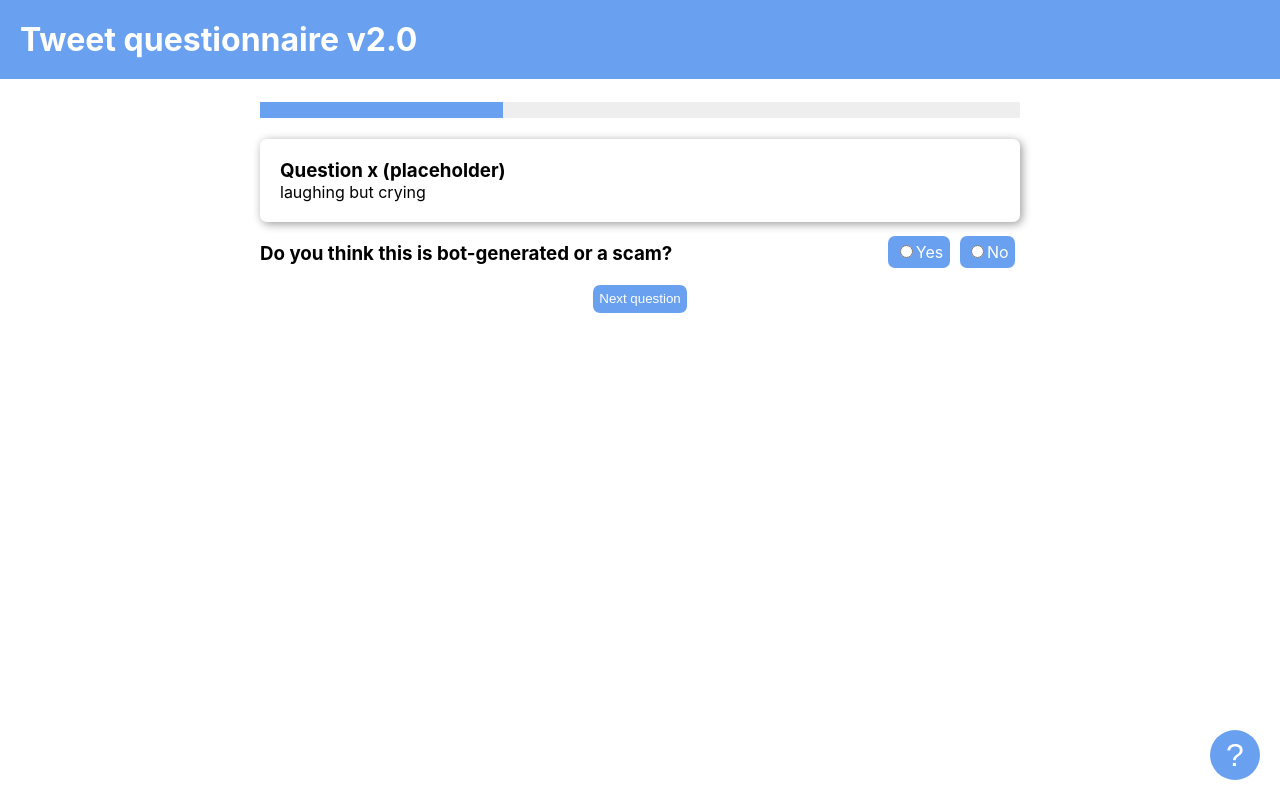
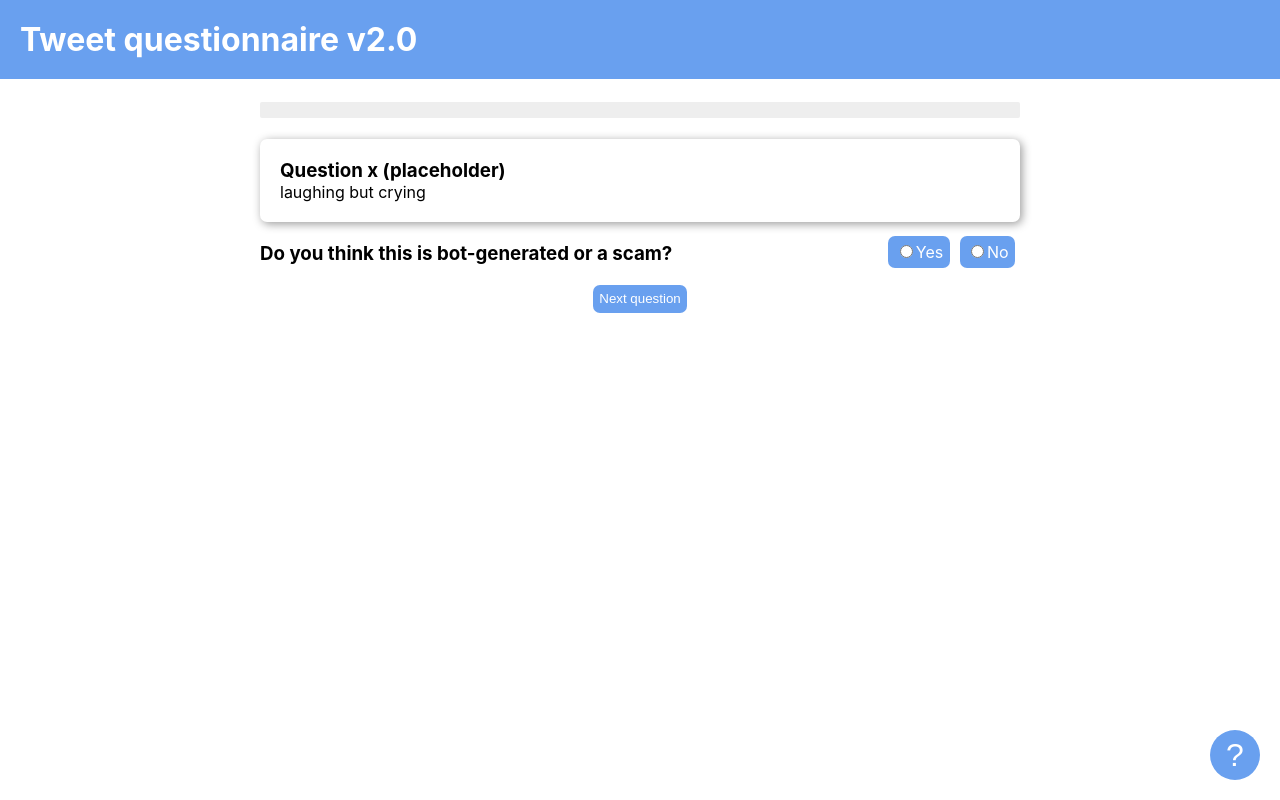
Before and after one commit to AshkanArabim/bot-detection-quiz, a React (Create React App) app in the folder front/: page / in a window 1280 px wide. Built offline with nearby package versions, Linux system fonts and the light colour scheme; the HTML template or start-up script is replaced by a standard one.

Commit message:
add progress bar functionality

```diff
--- a/front/src/components/Quiz/Quiz.js
+++ b/front/src/components/Quiz/Quiz.js
@@ -1,3 +1,5 @@
+import React, { useState } from "react";
+
 import ProgressBar from "../ProgressBar/ProgressBar";
 import TweetCard from "../TweetCard/TweetCard";
 import ResponseButtons from "../ResponseButtons/ResponseButtons";
@@ -5,18 +7,31 @@ import { database } from "../../scripts/database";
 
 import "./Quiz.css";
 
+const tweets = database(); // tweets is an instance of database
+const testLength = 8;
+tweets.getTweets(testLength);
 export default function Quiz() {
-  const tweets = database(); // tweets is an instance of database
-  tweets.getTweets(8);
-  console.log("This is quiz");
-  let randomTweet = tweets.selectRandomTweet();
+  const [tweet, setTweet] = useState(tweets.selectRandomTweet()); // initialize with a random prompt
+  const [qNum, setQNum] = useState(0);
+
+  console.log("runs on render");
+
+  // DEBUG: This runs too many times!!!
+  function nextQuestion() {
+    // choose next random tweet
+
+    // call child updater instead
+    console.log("--- next question clicked ---")
+    setTweet(tweets.selectRandomTweet());
+    setQNum(qNum + 1);
+  }
 
   return (
     <div id="Quiz">
-      <ProgressBar percentage="32" />
-      <TweetCard tweetText={randomTweet.content} />
+      <ProgressBar percentage= {qNum / testLength * 100} />
+      <TweetCard tweetText={tweet.content} />
       <ResponseButtons />
-      <button>Next question</button>
+      <button onClick={nextQuestion}>Next question</button>
       {/* feedback */}
     </div>
   );
--- a/front/src/scripts/database.js
+++ b/front/src/scripts/database.js
@@ -19,6 +19,7 @@ export const database = function database() {
     let randomIndex = randInt(selectedTweets.length);
     let randomTweet = selectedTweets[randomIndex];
     selectedTweets.splice(randomIndex, 1);
+    console.log("This is running too many times")
     console.log(selectedTweets);
     return randomTweet;
   }
```
